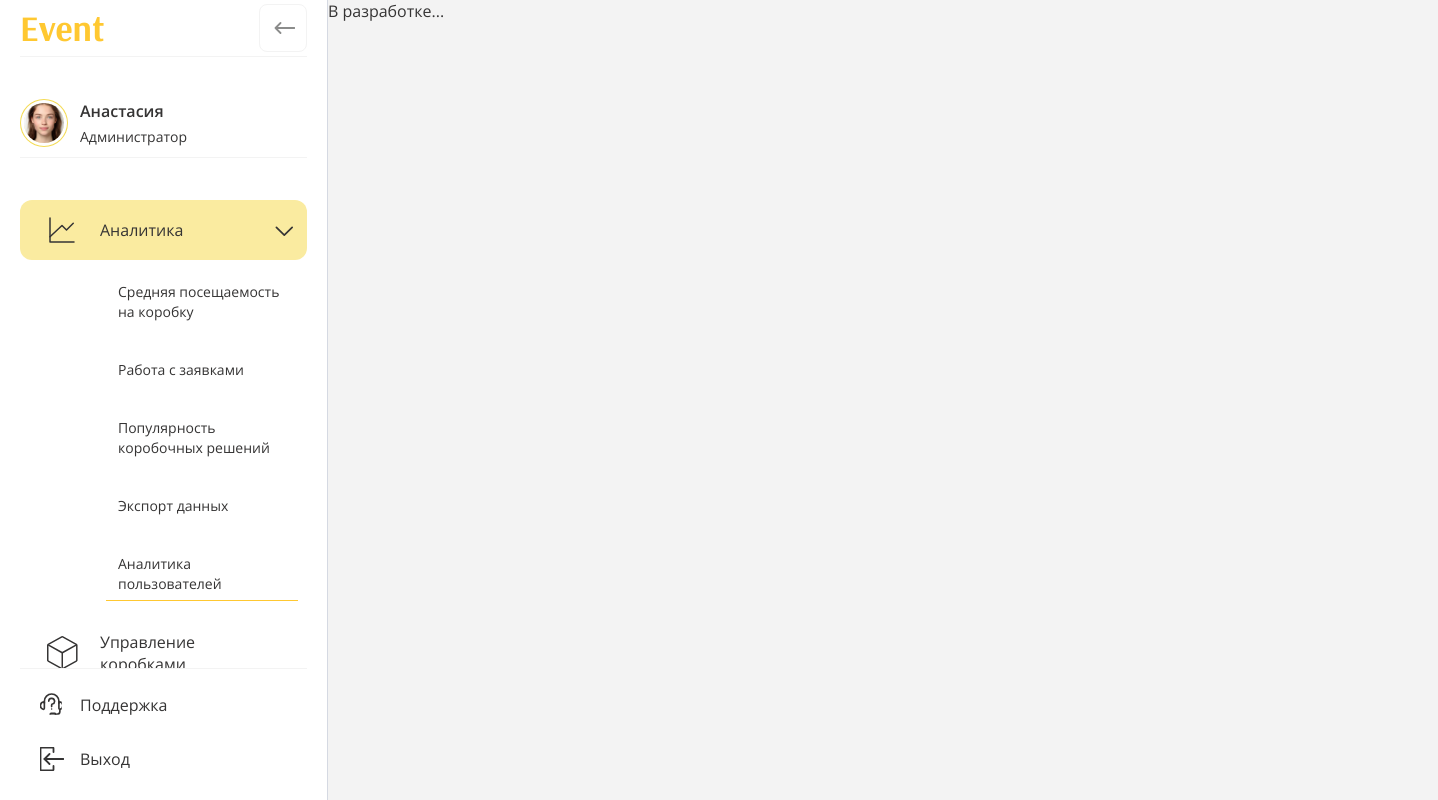
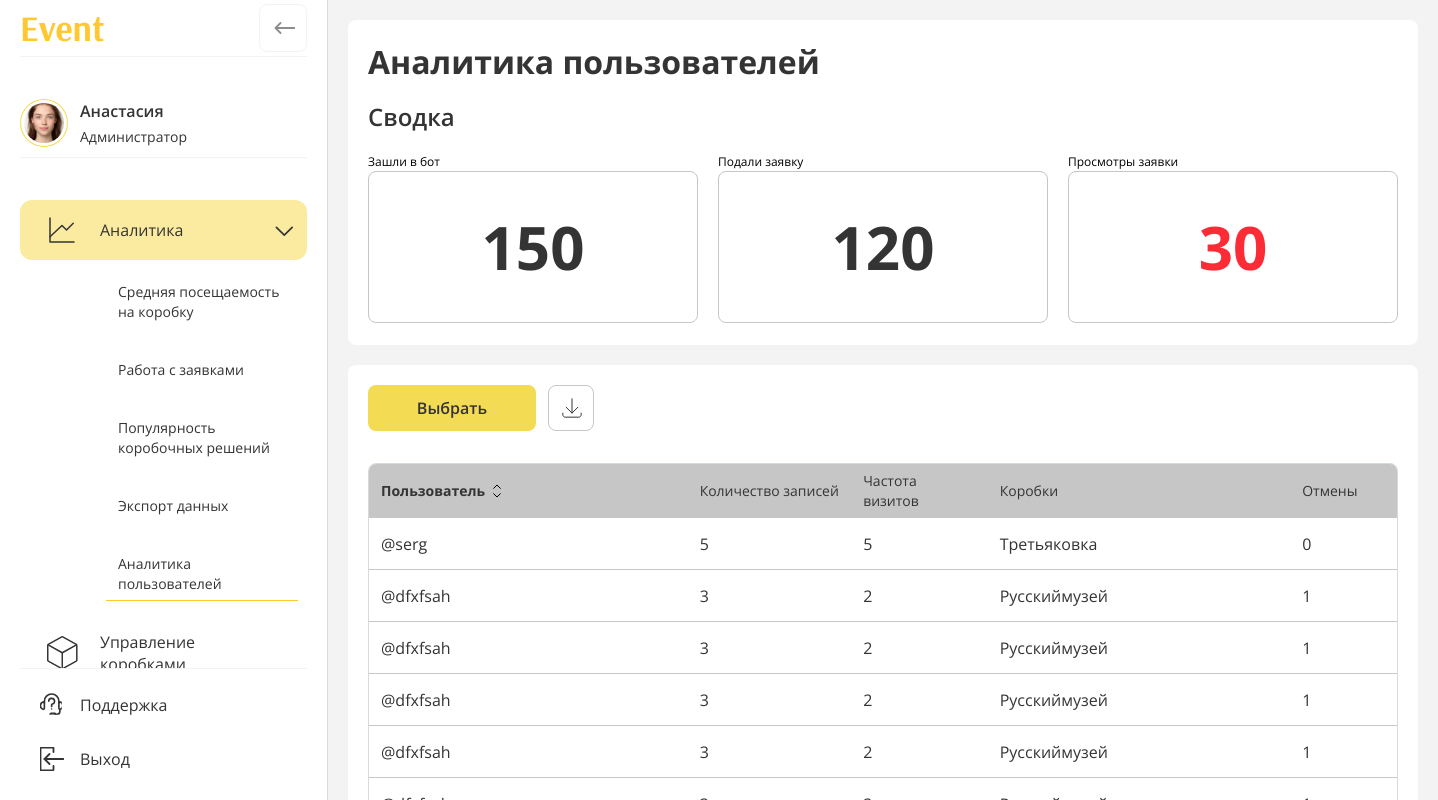
Before and after one commit to yandex-development-2-team/Web, a React (Vite) app: page /analytics/users-analytics in a window 1280 px wide. Shown: the top 800 px of the page, 1438 px wide, since content can reach past the window. Built offline with nearby package versions, Linux system fonts and the light colour scheme.

Commit message:
feat: Добавлены  моковые данные для таблицы управления состоянием, справлена иконка загрузки, добавлена карточка метрики

```diff
--- a/src/assets/icons/index.ts
+++ b/src/assets/icons/index.ts
@@ -12,4 +12,6 @@ export { default as BoxesMenuIcon } from './boxes-menu.svg?react';
 export { default as ApplicationIcon } from './application.svg?react';
 export { default as AfishaIcon } from './afisha.svg?react';
 export { default as SidebarArrowIcon } from './exit-arrow-right-20.svg?react';
-export { default as Arrange } from './arrange.svg?react';
+export { default as ArrangeIcon } from './arrange.svg?react';
+export { default as UploadArrowIcon } from './download-arrow.svg?react';
+export { default as SlidersIcon } from './sliders.svg?react';
--- a/src/components/ui/DataTable/DataTable.tsx
+++ b/src/components/ui/DataTable/DataTable.tsx
@@ -1,8 +1,8 @@
 import { Cell } from './Cell';
 import { useMemo, useState } from 'react';
 import type { DataTableProps } from './Table.types';
-import { nextDirection, sortRows, type SortState } from './DataTable.helpers';
-import { Arrange } from '@/assets/icons';
+import { nextDirection, sortRows, type SortState } from './SortTable.helpers';
+import { ArrangeIcon } from '@/assets/icons';
 
 export function DataTable<T>({ data, columns }: DataTableProps<T>) {
   const [sortState, setSortState] = useState<SortState<T> | null>(null);
@@ -35,7 +35,7 @@ export function DataTable<T>({ data, columns }: DataTableProps<T>) {
             >
               <span className="flex flex-row items-center gap-1">
                 {column.title}
-                {column.isSort && <Arrange className='size-4'/>}
+                {column.isSort && <ArrangeIcon className="size-4" />}
               </span>
             </th>
           ))}
--- a/src/components/ui/DataTable/Table.types.ts
+++ b/src/components/ui/DataTable/Table.types.ts
@@ -1,6 +1,6 @@
 import type { ReactNode } from 'react';
 
-interface Column<T, K extends keyof T = keyof T> {
+type Column<T, K extends keyof T = keyof T> = {
   id: string;
   title: string;
   key: K;
@@ -8,23 +8,40 @@ interface Column<T, K extends keyof T = keyof T> {
   width?: string;
   getValue?: (row: T) => ReactNode;
   sortValue?: (row: T) => string | null | undefined;
-}
+};
 
-interface DataTableProps<T> {
+type DataTableProps<T> = {
   data: T[];
   columns: Column<T>[];
   rowKey: keyof T;
-}
+};
 
 type SortDirection = 'asc' | 'desc';
 
-interface AnalyticUser {
+type AnalyticUserTable = {
   id?: string;
   name: string;
   numEntries: number;
   numVisited: number;
   boxes: string;
   cancelling: number;
-}
+};
 
-export type { Column, DataTableProps, SortDirection, AnalyticUser };
+type ControlTimeTable = {
+  id?: string;
+  placeName: string;
+  place: string;
+  date: string;
+  time: string;
+  name: string;
+  countPlaces: number;
+  countBooked: number;
+};
+
+export type {
+  Column,
+  DataTableProps,
+  SortDirection,
+  AnalyticUserTable,
+  ControlTimeTable,
+};
--- /dev/null
+++ b/src/components/ui/MetricCard/MetricCard.tsx
@@ -0,0 +1,23 @@
+import { cn } from '@/utils';
+import { Label } from '../Label';
+import type { MetricCardProps } from './MetricCard.type';
+
+export function MetricCard({
+  label,
+  metric,
+  variant = 'primary',
+}: MetricCardProps) {
+  return (
+    <div className="h-44 w-82.5">
+      <Label className="font-sans text-black">{label}</Label>
+      <div
+        className={cn(
+          'flex h-38 w-full items-center justify-center rounded-lg border border-(--color-border) text-6xl font-bold',
+          variant === 'danger' && 'text-red-500',
+        )}
+      >
+        {metric}
+      </div>
+    </div>
+  );
+}
--- /dev/null
+++ b/src/components/ui/MetricCard/MetricCard.type.ts
@@ -0,0 +1,7 @@
+type MetricCardProps = {
+  label: string;
+  metric: number;
+  variant?: 'primary' | 'danger';
+};
+
+export type { MetricCardProps };
--- /dev/null
+++ b/src/components/ui/MetricCard/index.ts
@@ -0,0 +1 @@
+export { MetricCard } from './MetricCard';
--- a/src/mock/mock-table.ts
+++ b/src/mock/mock-table.ts
@@ -1,10 +1,11 @@
 import type {
-  AnalyticUser,
+  AnalyticUserTable,
   Column,
+  ControlTimeTable,
 } from '@/components/ui/DataTable/Table.types';
 import { v4 as uuid } from 'uuid';
 
-export const COLUMNS_ANALYTIC_USER: Column<AnalyticUser>[] = [
+export const COLUMNS_ANALYTIC_USER: Column<AnalyticUserTable>[] = [
   {
     id: uuid(),
     title: 'Пользователь',
@@ -27,22 +28,11 @@ export const COLUMNS_ANALYTIC_USER: Column<AnalyticUser>[] = [
     isSort: false,
     width: '137px',
   },
-  {
-    id: uuid(),
-    title: 'Коробки',
-    key: 'boxes',
-    isSort: false,
-    width: '304px',
-  },
-  {
-    id: uuid(),
-    title: 'Отмены',
-    width: '107px',
-    key: 'cancelling',
-  },
+  { id: uuid(), title: 'Коробки', key: 'boxes', isSort: false, width: '304px' },
+  { id: uuid(), title: 'Отмены', width: '107px', key: 'cancelling' },
 ];
 
-export const DATA_ANALYTIC_USER: AnalyticUser[] = [
+export const DATA_ANALYTIC_USER: AnalyticUserTable[] = [
   {
     name: '@serg',
     numEntries: 5,
@@ -54,49 +44,138 @@ export const DATA_ANALYTIC_USER: AnalyticUser[] = [
     name: '@dfxfsah',
     numEntries: 3,
     numVisited: 2,
-    boxes: 'Русский музей',
+    boxes: 'Русскиймузей',
     cancelling: 1,
   },
   {
     name: '@dfxfsah',
     numEntries: 3,
     numVisited: 2,
-    boxes: 'Русский музей',
+    boxes: 'Русскиймузей',
     cancelling: 1,
   },
   {
     name: '@dfxfsah',
     numEntries: 3,
     numVisited: 2,
-    boxes: 'Русский музей',
+    boxes: 'Русскиймузей',
     cancelling: 1,
   },
   {
     name: '@dfxfsah',
     numEntries: 3,
     numVisited: 2,
-    boxes: 'Русский музей',
+    boxes: 'Русскиймузей',
     cancelling: 1,
   },
   {
     name: '@dfxfsah',
     numEntries: 3,
     numVisited: 2,
-    boxes: 'Русский музей',
+    boxes: 'Русскиймузей',
     cancelling: 1,
   },
   {
     name: '@dfxfsah',
     numEntries: 3,
     numVisited: 2,
-    boxes: 'Русский музей',
+    boxes: 'Русскиймузей',
     cancelling: 1,
   },
   {
     name: '@dfxfsah',
     numEntries: 3,
     numVisited: 2,
-    boxes: 'Русский музей',
+    boxes: 'Русскиймузей',
     cancelling: 1,
   },
 ];
+
+export const COLUMNS_CONTROL_TIME_NAME: Column<ControlTimeTable>[] = [
+  {
+    id: uuid(),
+    title: 'Название',
+    isSort: true,
+    sortValue: (row) => row.placeName,
+    width: '304px',
+    key: 'placeName',
+  },
+  { id: uuid(), title: 'Время', isSort: false, width: '80px', key: 'time' },
+  { id: uuid(), title: 'Место', isSort: false, width: '304px', key: 'place' },
+];
+
+export const COLUMNS_CONTROL_TIME_PLACE: Column<ControlTimeTable>[] = [
+  {
+    id: uuid(),
+    title: 'Дата',
+    isSort: true,
+    sortValue: (row) => row.date,
+    width: '120px',
+    key: 'date',
+  },
+  {
+    id: uuid(),
+    title: 'Время',
+    isSort: true,
+    sortValue: (row) => row.time,
+    width: '96px',
+    key: 'time',
+  },
+  {
+    id: uuid(),
+    title: 'Название',
+    width: '264px',
+    key: 'name',
+  },
+  {
+    id: uuid(),
+    title: 'Количество мест',
+    width: '148px',
+    key: 'countPlaces',
+  },
+  {
+    id: uuid(),
+    title: 'Забронированные',
+    width: '204px',
+    key: 'countBooked',
+  },
+];
+
+export const DATA_CONTROL_TIME: ControlTimeTable[] = [
+  {
+    placeName: 'Научный день рождения',
+    time: '15:00',
+    place: 'Экспериментариум',
+    date: '01.01.2025',
+    name: 'Третьяковка',
+    countPlaces: 200,
+    countBooked: 150,
+  },
+  {
+    placeName: 'Встреча с друзьями',
+    time: '15:00',
+    place: 'Экспериментариум',
+    date: '01.01.2025',
+    name: 'Третьяковка',
+    countPlaces: 200,
+    countBooked: 150,
+  },
+  {
+    placeName: 'Тимбилдинг',
+    time: '17:00',
+    place: 'Экспериментариум',
+    date: '01.01.2025',
+    name: 'Третьяковка',
+    countPlaces: 200,
+    countBooked: 150,
+  },
+  {
+    placeName: 'Шоу «Нитра»',
+    time: '19:00',
+    place: 'Экспериментариум',
+    date: '01.01.2025',
+    name: 'Третьяковка',
+    countPlaces: 200,
+    countBooked: 150,
+  },
+];
--- a/src/pages/AnalyticsPage/UsersAnalyticsPage/UsersAnalyticsPage.tsx
+++ b/src/pages/AnalyticsPage/UsersAnalyticsPage/UsersAnalyticsPage.tsx
@@ -1,5 +1,45 @@
+import { UploadArrowIcon } from '@/assets/icons';
+import { Button } from '@/components/ui/Button';
+import { DataTable } from '@/components/ui/DataTable';
+import { MetricCard } from '@/components/ui/MetricCard/MetricCard';
+import { COLUMNS_ANALYTIC_USER, DATA_ANALYTIC_USER } from '@/mock/mock-table';
+
 const UsersAnalyticsPage = () => {
-  return <h1>В разработке...</h1>;
+  return (
+    <div className="m-5 flex flex-col gap-5">
+      <div className="rounded-lg bg-(--color-card)">
+        <div className="m-5 mb-4 flex flex-col gap-4">
+          <h2>Аналитика пользователей</h2>
+          <h3 className="font-semibold">Сводка</h3>
+        </div>
+        <div className="m-5 mt-0 flex flex-row gap-5">
+          <MetricCard label="Зашли в бот" metric={150}></MetricCard>
+          <MetricCard label="Подали заявку" metric={120}></MetricCard>
+          <MetricCard
+            label="Просмотры заявки"
+            metric={30}
+            variant="danger"
+          ></MetricCard>
+        </div>
+      </div>
+      <div className="rounded-lg bg-(--color-card)">
+        <div className="m-5 mb-8 flex flex-row gap-3">
+          <Button className="w-42">Выбрать</Button>
+          <Button
+            variant={'shadow'}
+            className="- h-11.5 w-11.5 border border-(--color-border) p-2.75 shadow-none"
+          >
+            <UploadArrowIcon className="size-6" />
+          </Button>
+        </div>
+        <DataTable
+          data={DATA_ANALYTIC_USER}
+          columns={COLUMNS_ANALYTIC_USER}
+          rowKey="id"
+        />
+      </div>
+    </div>
+  );
 };
 
 export const Component = UsersAnalyticsPage;
--- a/src/pages/ScheduleManagementPage/ScheduleManagementPage.tsx
+++ b/src/pages/ScheduleManagementPage/ScheduleManagementPage.tsx
@@ -1,5 +1,56 @@
+import { SlidersIcon, UploadArrowIcon } from '@/assets/icons';
+import { Button } from '@/components/ui/Button';
+import { DataTable } from '@/components/ui/DataTable';
+import {
+  COLUMNS_CONTROL_TIME_NAME,
+  COLUMNS_CONTROL_TIME_PLACE,
+  DATA_CONTROL_TIME,
+} from '@/mock/mock-table';
+import { useState } from 'react';
+
+type TableState = 'name' | 'place';
+
 const ScheduleManagementPage = () => {
-  return <h1>В разработке...</h1>;
+  const [state, setState] = useState<TableState>('name');
+
+  const choiceState =
+    state === 'name' ? COLUMNS_CONTROL_TIME_NAME : COLUMNS_CONTROL_TIME_PLACE;
+
+  return (
+    <div className="m-5 flex flex-col gap-5">
+      <div className="rounded-lg bg-(--color-card)">
+        <h2 className="p-5">Управление расписанием</h2>
+      </div>
+      <div className="rounded-lg bg-(--color-card)">
+        <div className="m-5 flex flex-row justify-between">
+          <div className="flex flex-row gap-2.5">
+            <Button>Таблица</Button>
+            <Button>Календарь</Button>
+          </div>
+          <div className="flex flex-row gap-2.5">
+            <Button
+              variant={'shadow'}
+              className="h-11.5 w-11.5 border border-(--color-border) p-1.5 shadow-none"
+              onClick={() => setState((s) => (s === 'name' ? 'place' : 'name'))}
+            >
+              <SlidersIcon className="size-8" />
+            </Button>
+            <Button
+              variant={'shadow'}
+              className="h-11.5 w-11.5 border border-(--color-border) p-2.75 shadow-none"
+            >
+              <UploadArrowIcon className="size-6" />
+            </Button>
+          </div>
+        </div>
+        <DataTable
+          data={DATA_CONTROL_TIME}
+          columns={choiceState}
+          rowKey={'id'}
+        />
+      </div>
+    </div>
+  );
 };
 
 export const Component = ScheduleManagementPage;
--- a/src/pages/SystemSettingsPage/SystemSettingsPage.tsx
+++ b/src/pages/SystemSettingsPage/SystemSettingsPage.tsx
@@ -1,18 +1,5 @@
-import { DataTable } from '@/components/ui/DataTable/DataTable';
-import { COLUMNS_ANALYTIC_USER, DATA_ANALYTIC_USER } from '@/mock/mock-table';
-
 const SystemSettingsPage = () => {
-  return (
-    <div className="m-5">
-      <div className="m-5">
-        <DataTable
-          data={DATA_ANALYTIC_USER}
-          columns={COLUMNS_ANALYTIC_USER}
-          rowKey='id'
-        />
-      </div>
-    </div>
-  );
+  return <h1>В разработке...</h1>;
 };
 
 export const Component = SystemSettingsPage;
```
Also changed, not shown: src/components/ui/DataTable/SortTable.helpers.ts (renamed from src/components/ui/DataTable/DataTable.helpers.ts, +6 -6 lines), src/assets/icons/download-arrow.svg (added), src/assets/icons/sliders.svg.
